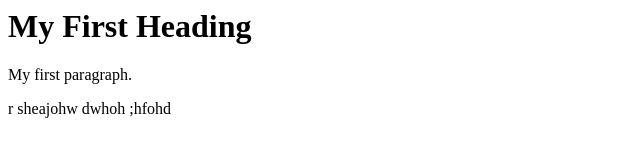
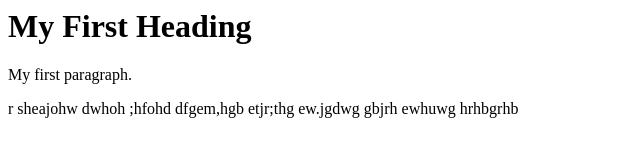
Before and after one commit to riteshsharma8299/computing, a plain HTML site: page index.html in a window 1280 px wide. Shown: the whole page, without its empty margins (0-640 px from the left). Drawn offline with Linux system fonts and the light colour scheme.

Commit message:
Update index.html

```diff
--- a/index.html
+++ b/index.html
@@ -7,3 +7,9 @@
 r sheajohw
   dwhoh
   ;hfohd
+dfgem,hgb
+  etjr;thg
+  ew.jgdwg
+  gbjrh
+  ewhuwg
+  hrhbgrhb
```
